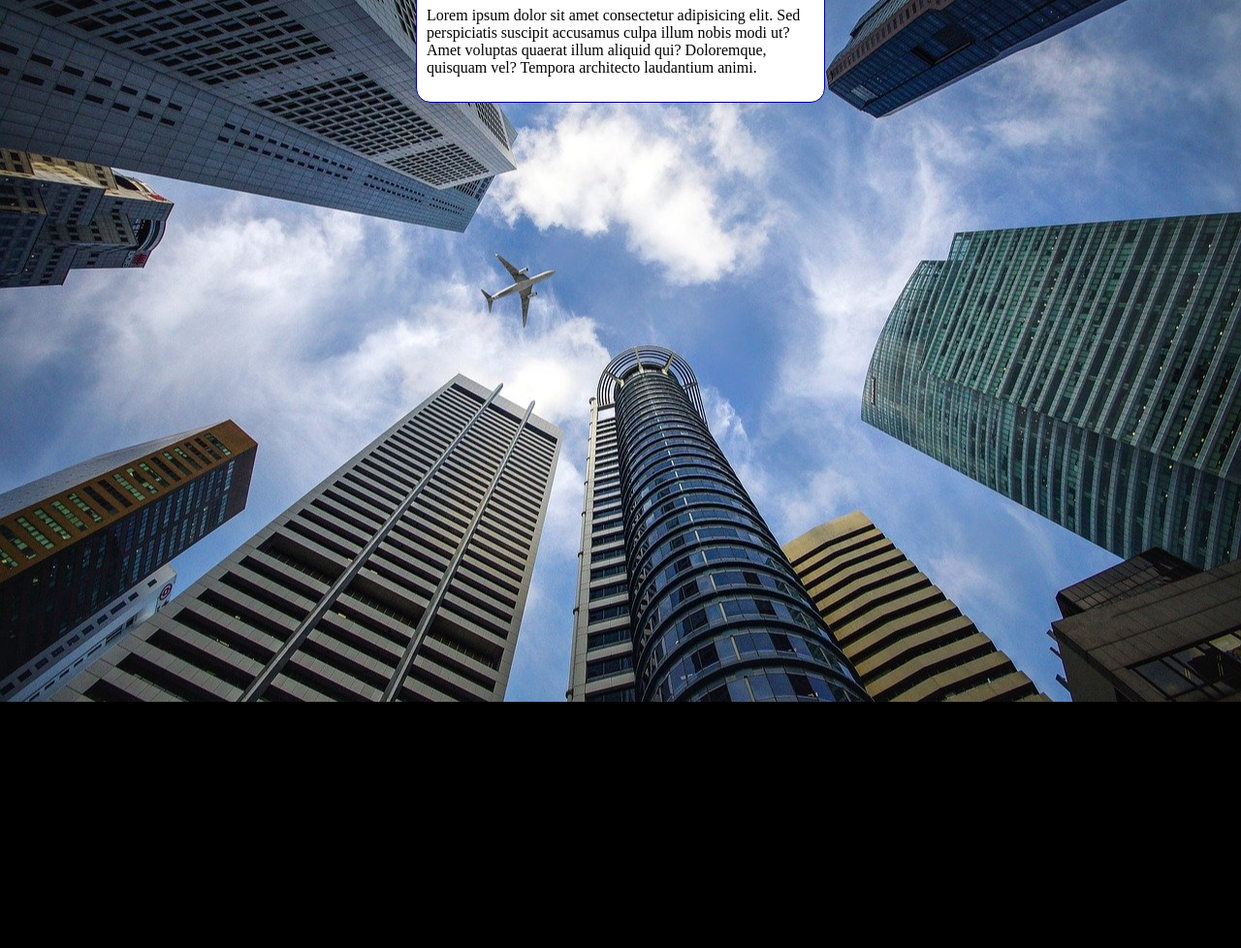
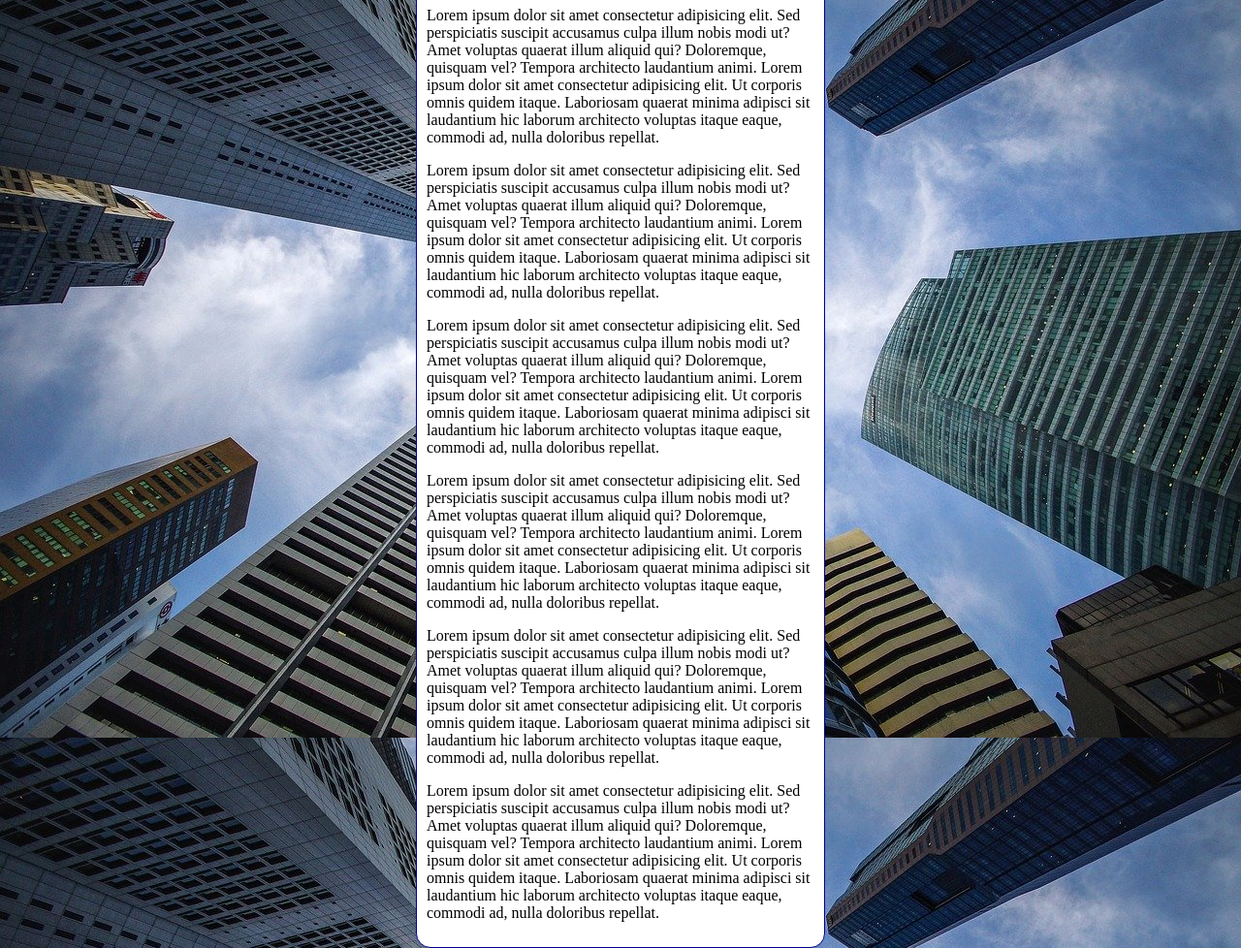
Before and after one commit to FilippoChiarion/html-css, a plain HTML site: page exercicios/ex22/fundo06.html in a window 1280 px wide. Shown: the part 92-1070 px from the top of the page at 97% size. Before the commit the page ends 816 px from the top, so only its background shows below. Drawn offline with Linux system fonts and the light colour scheme.

Commit message:
atualizei o ex22

```diff
--- a/exercicios/ex22/fundo06.html
+++ b/exercicios/ex22/fundo06.html
@@ -3,20 +3,17 @@
 <head>
     <meta charset="UTF-8">
     <meta name="viewport" content="width=device-width, initial-scale=1.0">
-    <title>Document</title>
+    <title>Fundo fixo de tela</title>
     <style>
         body{
             height: 100vh;
-            background-color: black;
-            background-image: url(imagens/wallpaper002.jpg);
-           background-position: center center;
-           background-repeat: no-repeat;
-           background-size: 100% 100%;
-           background-size: cover;
+
+           background: black url(imagens/wallpaper002.jpg)  center center/cover no-repeat fixed;
+
         }
         main{
             background-color: white;
-            width: 400px;
+            max-width: 400px;
             padding: 10px;
             margin: auto;
             border: 1px solid darkblue;
@@ -27,7 +24,25 @@
 <body>
     <main>
         <h1>Teste de imagem de fundo</h1>
-        <p>Lorem ipsum dolor sit amet consectetur adipisicing elit. Sed perspiciatis suscipit accusamus culpa illum nobis modi ut? Amet voluptas quaerat illum aliquid qui? Doloremque, quisquam vel? Tempora architecto laudantium animi.</p>
+        <p>Lorem ipsum dolor sit amet consectetur adipisicing elit. Sed perspiciatis suscipit accusamus culpa illum nobis modi ut? Amet voluptas quaerat illum aliquid qui? Doloremque, quisquam vel? Tempora architecto laudantium animi.
+            Lorem ipsum dolor sit amet consectetur adipisicing elit. Ut corporis omnis quidem itaque. Laboriosam quaerat minima adipisci sit laudantium hic laborum architecto voluptas itaque eaque, commodi ad, nulla doloribus repellat.
+        </p>
+        <p>Lorem ipsum dolor sit amet consectetur adipisicing elit. Sed perspiciatis suscipit accusamus culpa illum nobis modi ut? Amet voluptas quaerat illum aliquid qui? Doloremque, quisquam vel? Tempora architecto laudantium animi.
+            Lorem ipsum dolor sit amet consectetur adipisicing elit. Ut corporis omnis quidem itaque. Laboriosam quaerat minima adipisci sit laudantium hic laborum architecto voluptas itaque eaque, commodi ad, nulla doloribus repellat.
+        </p>
+
+        <p>Lorem ipsum dolor sit amet consectetur adipisicing elit. Sed perspiciatis suscipit accusamus culpa illum nobis modi ut? Amet voluptas quaerat illum aliquid qui? Doloremque, quisquam vel? Tempora architecto laudantium animi.
+            Lorem ipsum dolor sit amet consectetur adipisicing elit. Ut corporis omnis quidem itaque. Laboriosam quaerat minima adipisci sit laudantium hic laborum architecto voluptas itaque eaque, commodi ad, nulla doloribus repellat.
+        </p>
+        <p>Lorem ipsum dolor sit amet consectetur adipisicing elit. Sed perspiciatis suscipit accusamus culpa illum nobis modi ut? Amet voluptas quaerat illum aliquid qui? Doloremque, quisquam vel? Tempora architecto laudantium animi.
+            Lorem ipsum dolor sit amet consectetur adipisicing elit. Ut corporis omnis quidem itaque. Laboriosam quaerat minima adipisci sit laudantium hic laborum architecto voluptas itaque eaque, commodi ad, nulla doloribus repellat.
+        </p>
+        <p>Lorem ipsum dolor sit amet consectetur adipisicing elit. Sed perspiciatis suscipit accusamus culpa illum nobis modi ut? Amet voluptas quaerat illum aliquid qui? Doloremque, quisquam vel? Tempora architecto laudantium animi.
+            Lorem ipsum dolor sit amet consectetur adipisicing elit. Ut corporis omnis quidem itaque. Laboriosam quaerat minima adipisci sit laudantium hic laborum architecto voluptas itaque eaque, commodi ad, nulla doloribus repellat.
+        </p>
+        <p>Lorem ipsum dolor sit amet consectetur adipisicing elit. Sed perspiciatis suscipit accusamus culpa illum nobis modi ut? Amet voluptas quaerat illum aliquid qui? Doloremque, quisquam vel? Tempora architecto laudantium animi.
+            Lorem ipsum dolor sit amet consectetur adipisicing elit. Ut corporis omnis quidem itaque. Laboriosam quaerat minima adipisci sit laudantium hic laborum architecto voluptas itaque eaque, commodi ad, nulla doloribus repellat.
+        </p>
     </main>
 </body>
 </html>
```
